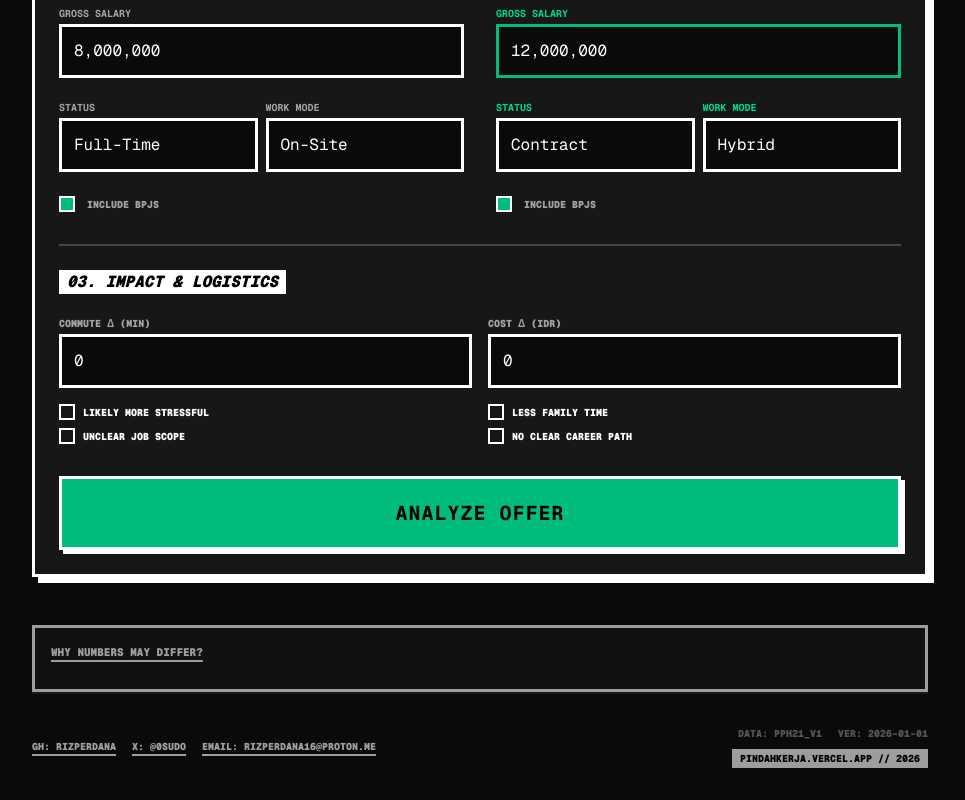
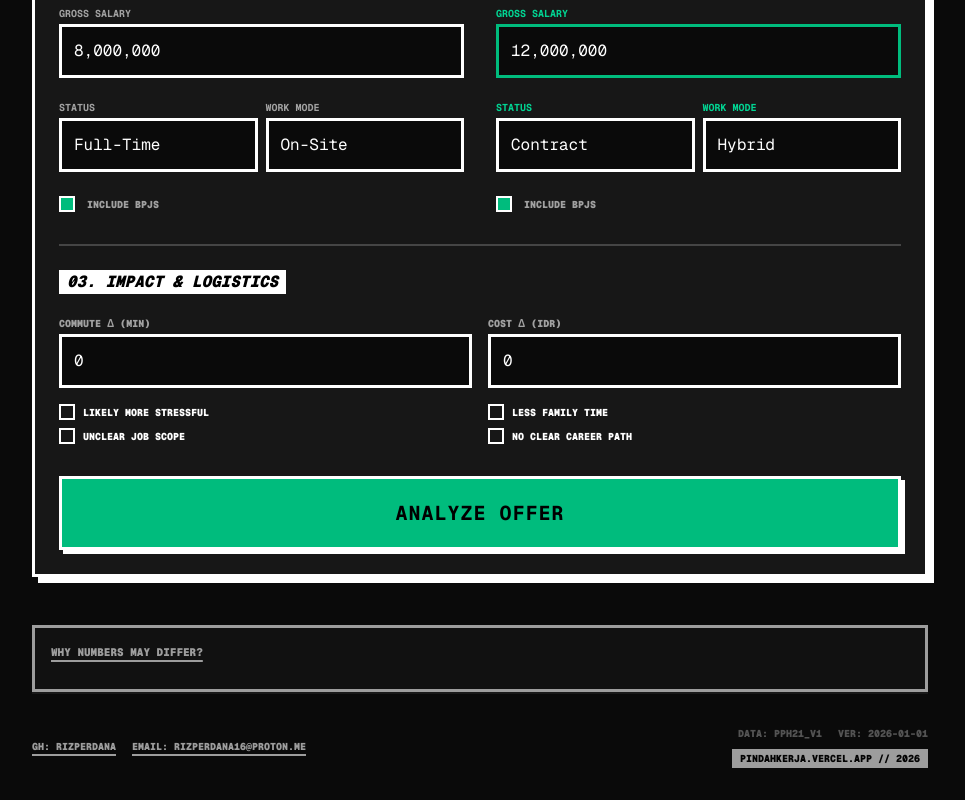
Before and after one commit to rizperdana/reality-check, a Next.js app: page / in a window 1280 px wide. Shown: the part 598-1398 px from the top of the page, without its empty margins (160-1125 px from the left). Built offline with nearby package versions, Linux system fonts and the light colour scheme.

Commit message:
remove twitter linx

```diff
--- a/src/app/page.tsx
+++ b/src/app/page.tsx
@@ -315,7 +315,6 @@ export default function JobOfferPage() {
           <div className="flex flex-col md:flex-row justify-between items-center gap-6 text-[10px] font-black uppercase border-t-2 border-white/10 pt-8">
             <div className="flex flex-wrap justify-center gap-4">
               <a href="https://github.com/rizperdana" target="_blank" rel="noopener noreferrer" className="hover:text-emerald-500 transition-colors underline decoration-2 underline-offset-4">GH: rizperdana</a>
-              <a href="https://x.com/0Sudo" target="_blank" rel="noopener noreferrer" className="hover:text-emerald-500 transition-colors underline decoration-2 underline-offset-4">X: @0Sudo</a>
               <a href="mailto:rizperdana16@proton.me" className="hover:text-emerald-500 transition-colors underline decoration-2 underline-offset-4">EMAIL: rizperdana16@proton.me</a>
             </div>
 
```
